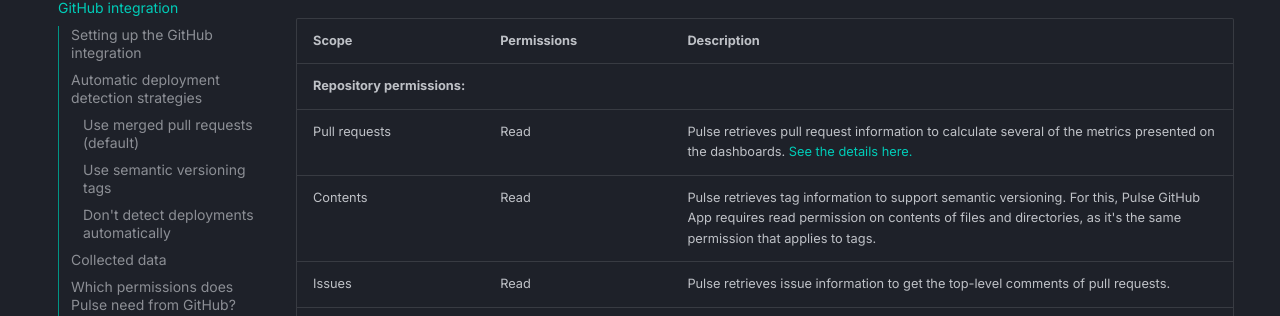
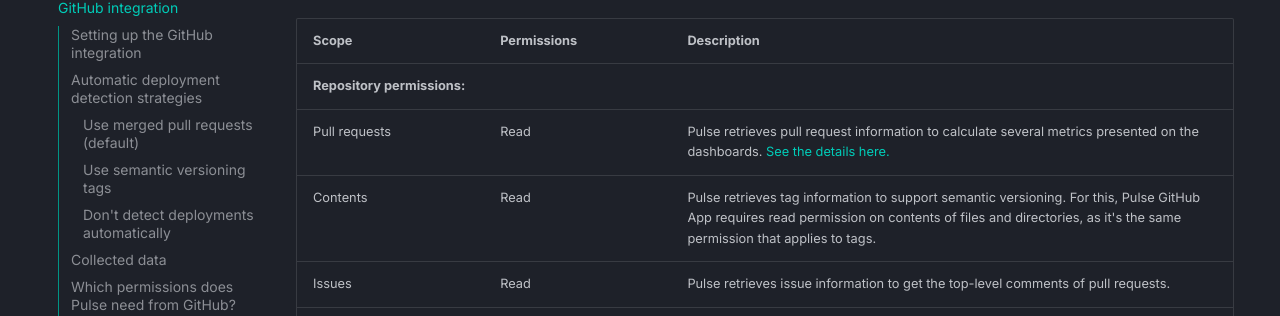
Before and after one commit to codacy/pulse-user-docs, an MkDocs documentation site: the page built from docs/one-click-integrations/github-integration.md, in a window 1280 px wide and 900 px high, scrolled down 4520 px. Shown: the part 181-497 px from the top of the window. Built offline with MkDocs 1.6.1 and Material for MkDocs 9.7.7, drawn with Linux system fonts in a browser that asks for light colours.

Commit message:
Update docs/one-click-integrations/github-integration.md
Co-authored-by: Paulo Ribeiro <paulo.ribeiro@codacy.com>

```diff
--- a/docs/one-click-integrations/github-integration.md
+++ b/docs/one-click-integrations/github-integration.md
@@ -163,7 +163,7 @@
     <tr>
       <td>Pull requests</td>
       <td>Read</td>
-      <td>Pulse retrieves pull request information to calculate several of the metrics presented on the dashboards. <a href="#collected-data">See the details here.</a></td>
+      <td>Pulse retrieves pull request information to calculate several metrics presented on the dashboards. <a href="#collected-data">See the details here.</a></td>
     </tr>
     <tr>
       <td>Contents</td>
```
